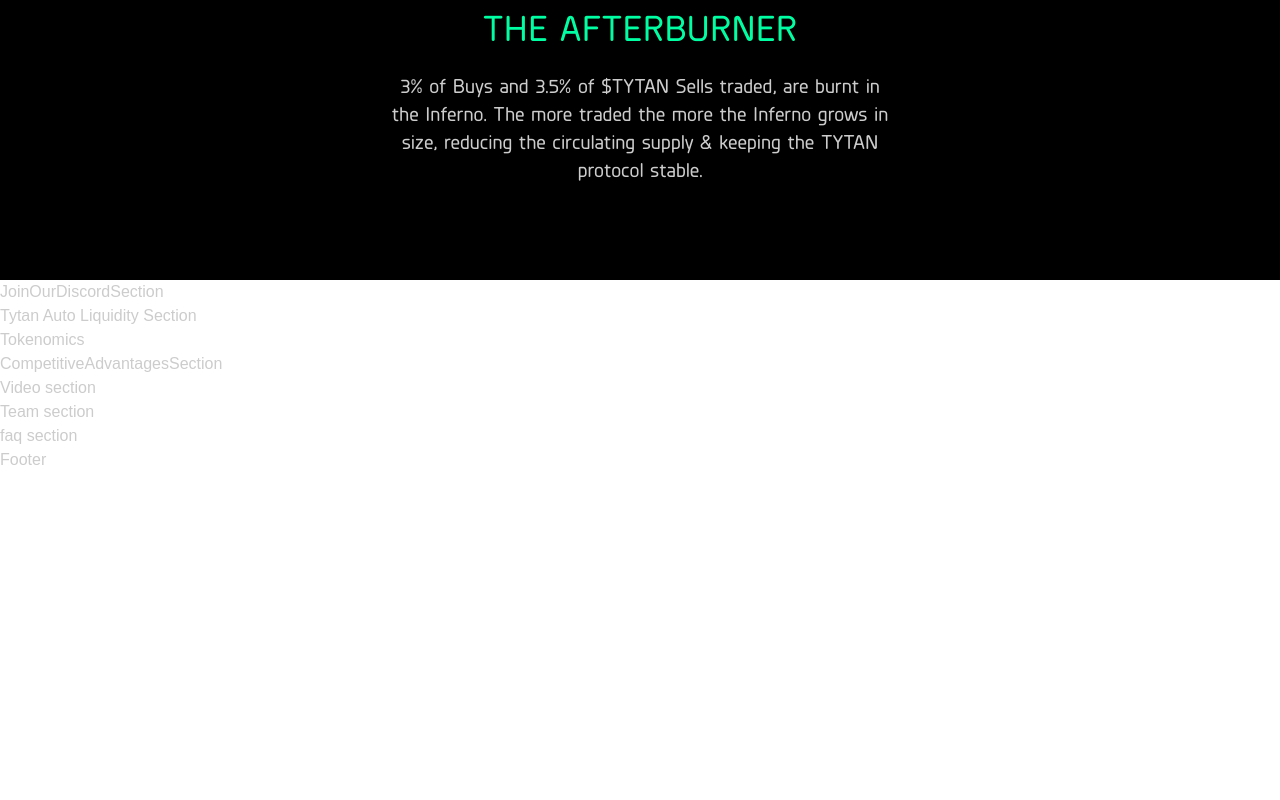
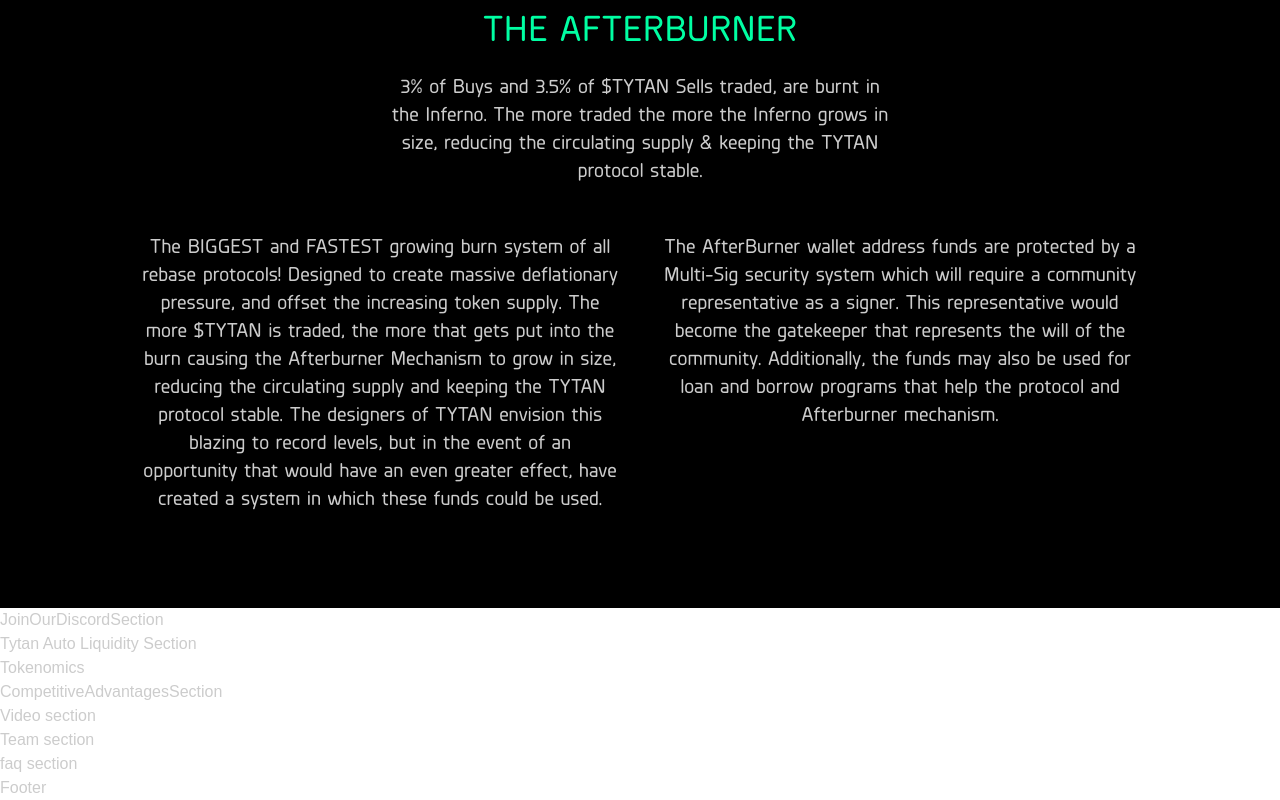
Before and after one commit to Tytan-Finance/Tytan-Landing, a Next.js app: page / in a window 1280 px wide. Shown: the part 4022-4822 px from the top of the page. Before the commit the page ends 4494 px from the top, so only its background shows below. Built offline with nearby package versions, Linux system fonts and the light colour scheme; a web font is replaced by a local one.

Commit message:
done with the how it works section

```diff
--- a/components/HomePage/HowItWorksSection.tsx
+++ b/components/HomePage/HowItWorksSection.tsx
@@ -77,9 +77,9 @@ const HowItWorksSection: React.FC<Props> = () => {
                 <div className={`mt-12 flex  flex-wrap justify-center gap-20`}>
 
                     {
-                        stepsData.map(({id,desc,heading,imgSrc,imgHeight,imgWidth}) => (
+                        stepsData.map(({id, desc, heading, imgSrc, imgHeight, imgWidth}) => (
 
-                            <div className={`max-w-[509px] w-full`}>
+                            <div key={id} className={`max-w-[509px] w-full`}>
                                 <div className={`min-h-[111px] flex items-center justify-center`}>
                                     <Image src={imgSrc} width={imgWidth} height={imgHeight}/>
                                 </div>
@@ -98,6 +98,29 @@ const HowItWorksSection: React.FC<Props> = () => {
 
                 </div>
 
+                <div className={`mt-12 items-center md:items-start flex gap-10 justify-between flex-col md:flex-row max-w-[1000px] mx-auto `}>
+
+                    <div className={`max-w-[482px] w-full`}>
+                        <ResponsiveBody1 className={`text-center`}>
+                            The BIGGEST and FASTEST growing burn system of all rebase protocols! Designed to create
+                            massive deflationary pressure, and offset the increasing token supply. The more $TYTAN is
+                            traded, the more that gets put into the burn causing the Afterburner Mechanism to grow in
+                            size, reducing the circulating supply and keeping the TYTAN protocol stable. The designers
+                            of TYTAN envision this blazing to record levels, but in the event of an opportunity that
+                            would have an even greater effect, have created a system in which these funds could be used.
+                        </ResponsiveBody1>
+                    </div>
+
+                    <div className={`max-w-[482px] w-full`}>
+                        <ResponsiveBody1 className={`text-center`}>
+                            The AfterBurner wallet address funds are protected by a Multi-Sig security system which will
+                            require a community representative as a signer. This representative would become the
+                            gatekeeper that represents the will of the community. Additionally, the funds may also be
+                            used for loan and borrow programs that help the protocol and Afterburner mechanism.
+                        </ResponsiveBody1>
+                    </div>
+
+                </div>
             </div>
         </div>
     );
```
